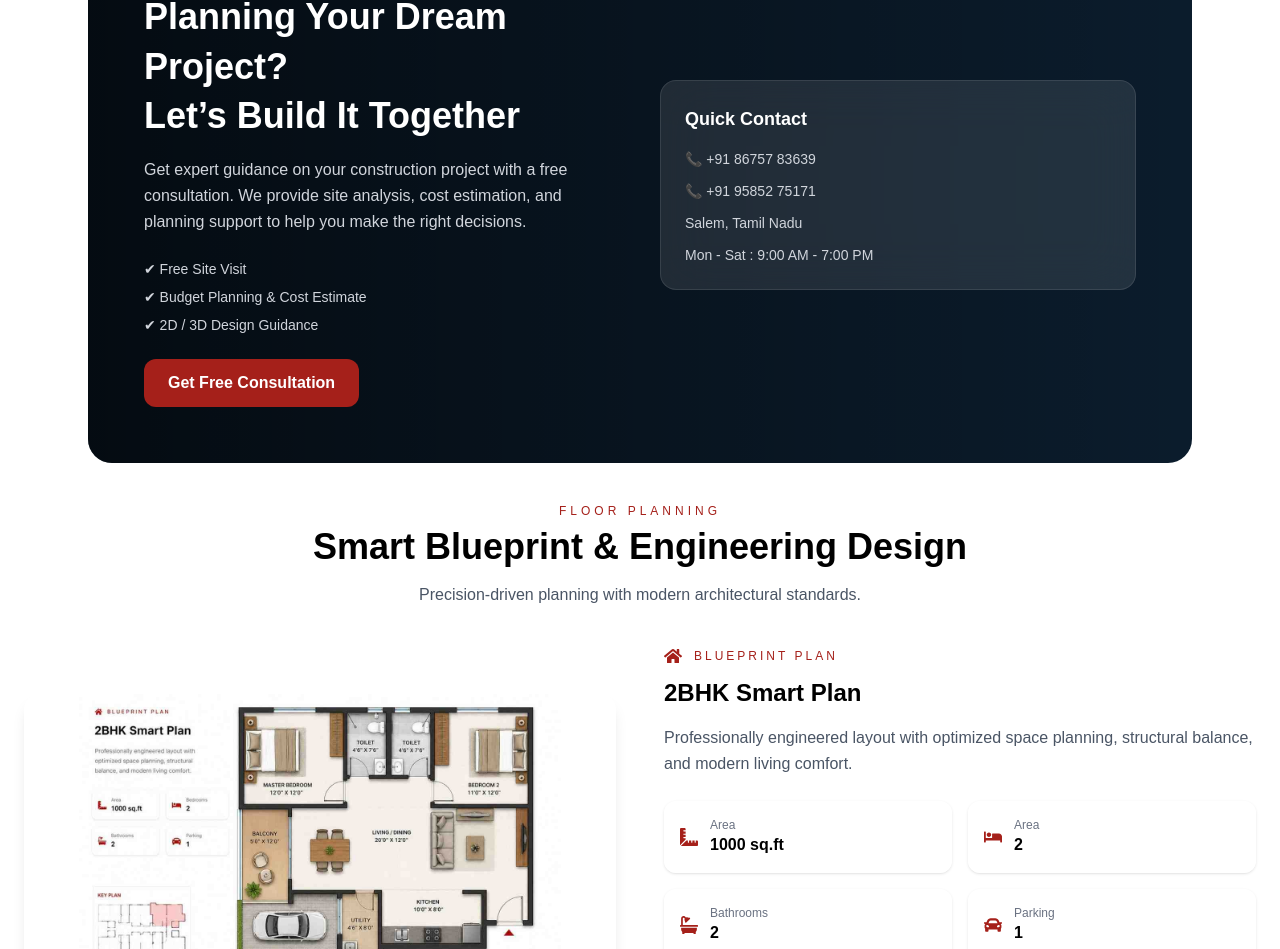
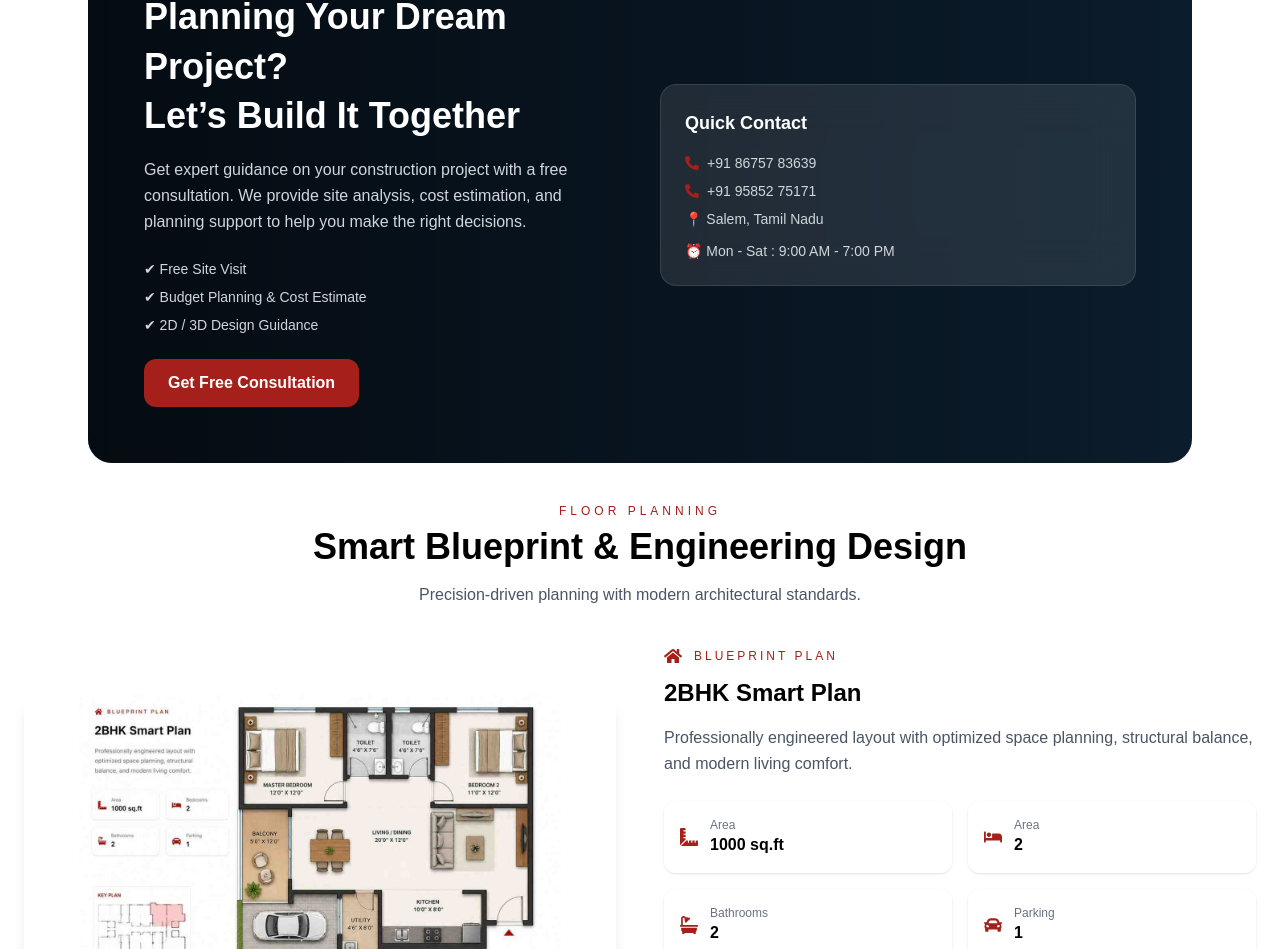
Before and after one commit to bhavikshabuilders/bhaviksha-builders-website, a React (Vite) app: page /projects in a window 1280 px wide. Shown: the part 1423-2372 px from the top of the page. Built offline with nearby package versions, Linux system fonts and the light colour scheme.

Commit message:
Align corrections

```diff
--- a/src/pages/Projects.jsx
+++ b/src/pages/Projects.jsx
@@ -11,6 +11,8 @@ import { MdOutlineDesignServices } from "react-icons/md";
 import AOS from "aos";
 import "aos/dist/aos.css";
 import { useTranslation } from "react-i18next";
+import { FaPhoneAlt, FaEnvelope, FaMapMarkerAlt, FaUser } from "react-icons/fa";
+
 // Images
 import proj1 from "../assets/images/projects/p1.jpg";
 import proj2 from "../assets/images/projects/p2.jpg";
@@ -236,54 +238,44 @@ export default function Projects() {
             <div
               className="bg-white/10 backdrop-blur-xl border border-white/10 rounded-2xl p-6"
               data-aos="fade-left"
+              data-aos-delay="200"
             >
-                  <h3
-                    className={`
-                      font-semibold mb-4 ${
-                        i18n.language === "ta" ? "text-[14px]" : "text-lg"
-                      }`}
-                  >
+              <h3 className="text-lg font-semibold mb-4">
                 {t("consultContact")}
               </h3>
 
               <p
-                    className={`text-gray-300 mb-3 ${
-                      i18n.language === "ta"
-                        ? "text-[14px] leading-[1.8]"
-                        : "text-sm"
-                    }`}
+                className=" flex text-sm text-gray-300 mb-2 gap-2 items-center"
+                data-aos="fade-up"
+                data-aos-delay="300"
               >
-                    📞 +91 86757 83639
+                <FaPhoneAlt className="text-[oklch(0.47_0.17_28.33)]" />
+                +91 86757 83639
               </p>
 
               <p
-                    className={`text-gray-300 mb-3 ${
-                      i18n.language === "ta"
-                        ? "text-[14px] leading-[1.8]"
-                        : "text-sm"
-                    }`}
+                className=" flex text-sm text-gray-300 mb-2 gap-2 items-center"
+                data-aos="fade-up"
+                data-aos-delay="300"
               >
-                    📞 +91 95852 75171
+                <FaPhoneAlt className="text-[oklch(0.47_0.17_28.33)]" />
+                +91 95852 75171
               </p>
 
               <p
-                    className={`text-gray-300 mb-3 ${
-                      i18n.language === "ta"
-                        ? "text-[14px] leading-[1.8]"
-                        : "text-sm"
-                    }`}
+                className="text-sm text-gray-300 mb-3"
+                data-aos="fade-up"
+                data-aos-delay="400"
               >
-                    {t("consultCity")}
+                📍 Salem, Tamil Nadu
               </p>
 
               <p
-                    className={`text-gray-300 ${
-                      i18n.language === "ta"
-                        ? "text-[14px] leading-[1.7]"
-                        : "text-sm"
-                    }`}
+                className="text-sm text-gray-300"
+                data-aos="fade-up"
+                data-aos-delay="500"
               >
-                    {t("consultTime")}
+                ⏰ {t("consultTime")}
               </p>
             </div>
               </div>
```
Lines whose indentation alone changed are shown as unchanged.
